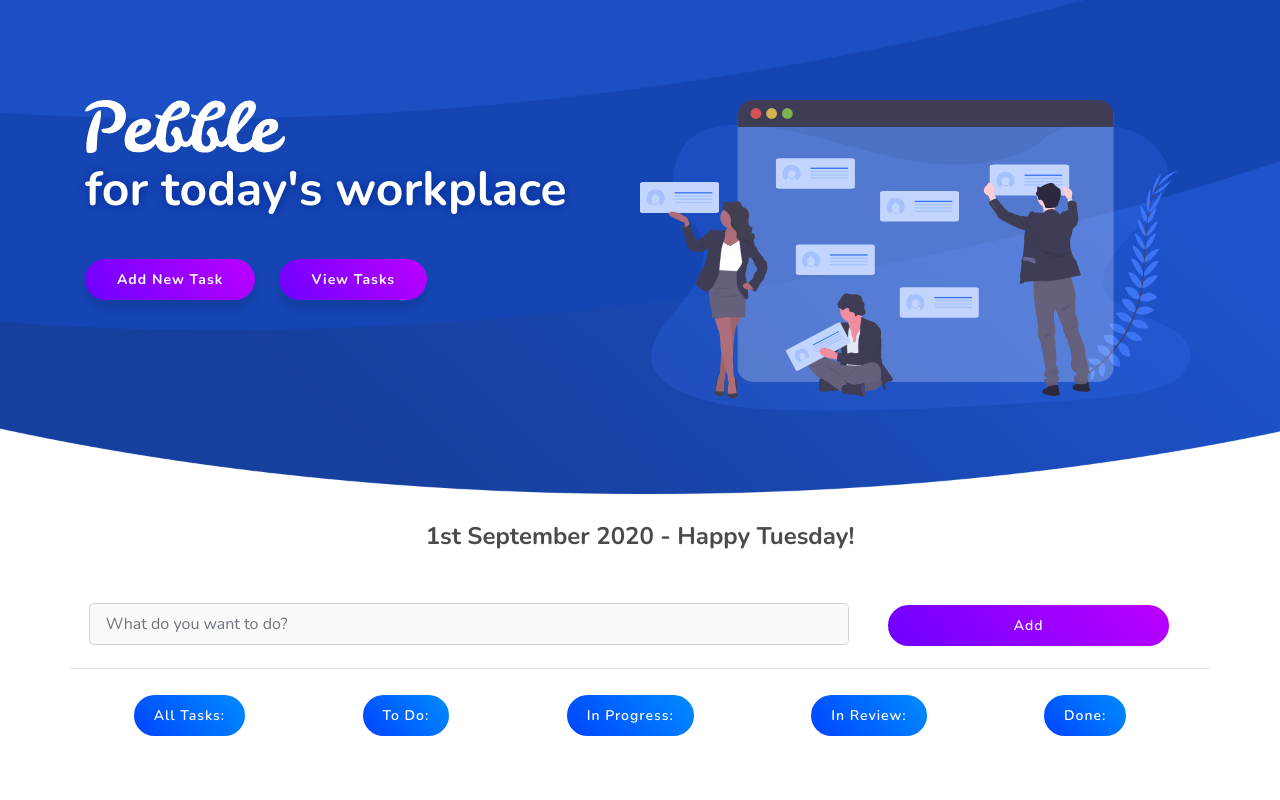
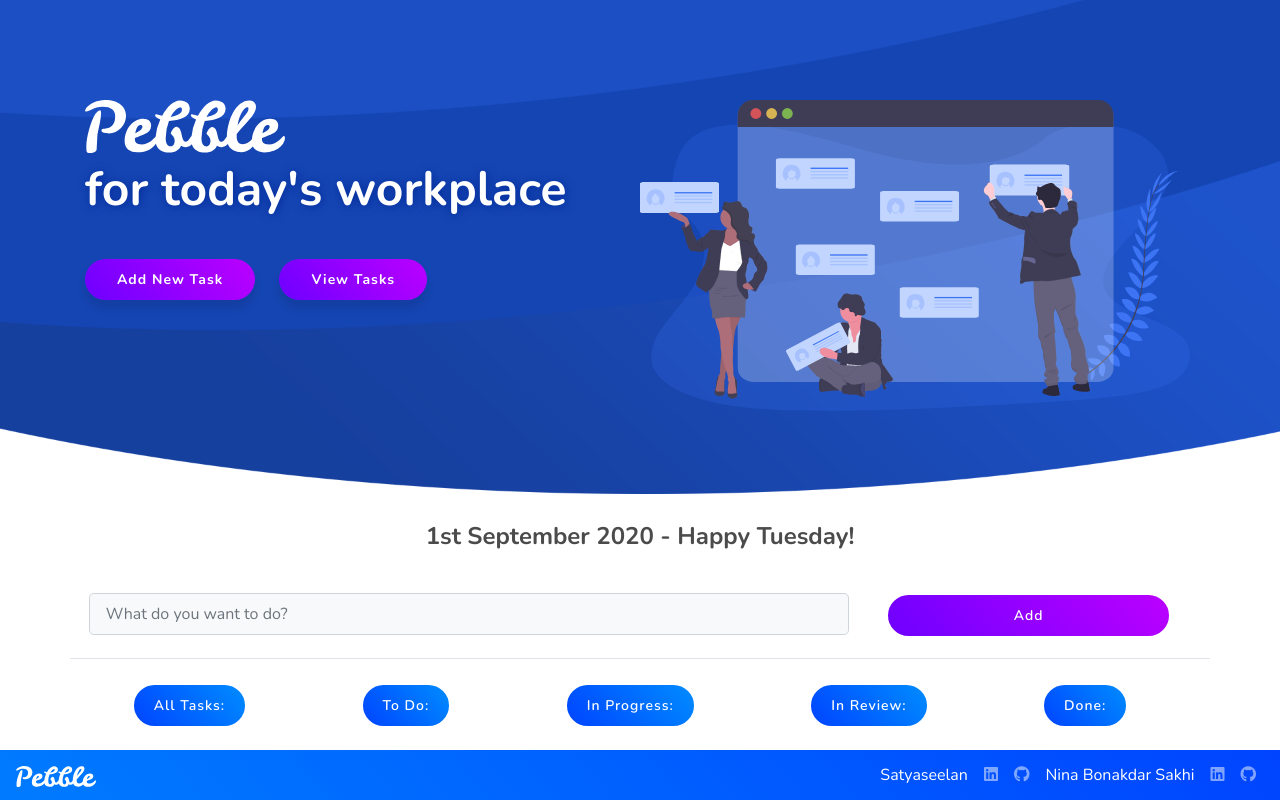
Before and after one commit to vsatyaseelan/pebbletask, a website built with Parcel: page index.html in a window 1280 px wide. Shown: the top 800 px of the page. Built offline with nearby package versions, Linux system fonts and the light colour scheme.

Commit message:
Updated CSS for Footer

```diff
--- a/index.html
+++ b/index.html
@@ -196,7 +196,7 @@
 </body>
 <footer>
 
-  <nav class="navbar navbar-expand-lg navbar-dark bg-warning" id="navbarFooter">
+  <nav class="navbar navbar-expand-lg navbar-dark bg-warning fixed-bottom" id="navbarFooter">
     <a class="navbar-brand text-white"><img src="./images/pebblelogow.svg" width="80" alt="" class="d-inline-block align-middle mr-2"></a>
     <button class="navbar-toggler" type="button" data-toggle="collapse" data-target="#navbarContent" aria-controls="navbarContent" aria-expanded="false" aria-label="Toggle navigation">
         <span class="navbar-toggler-icon"></span>
--- a/styles.css
+++ b/styles.css
@@ -178,7 +178,7 @@ body {
 
 
 #newTask {
-  margin-top: 20px;
+  margin-top: 10px;
   margin-bottom: 20px;
 }
 
```
